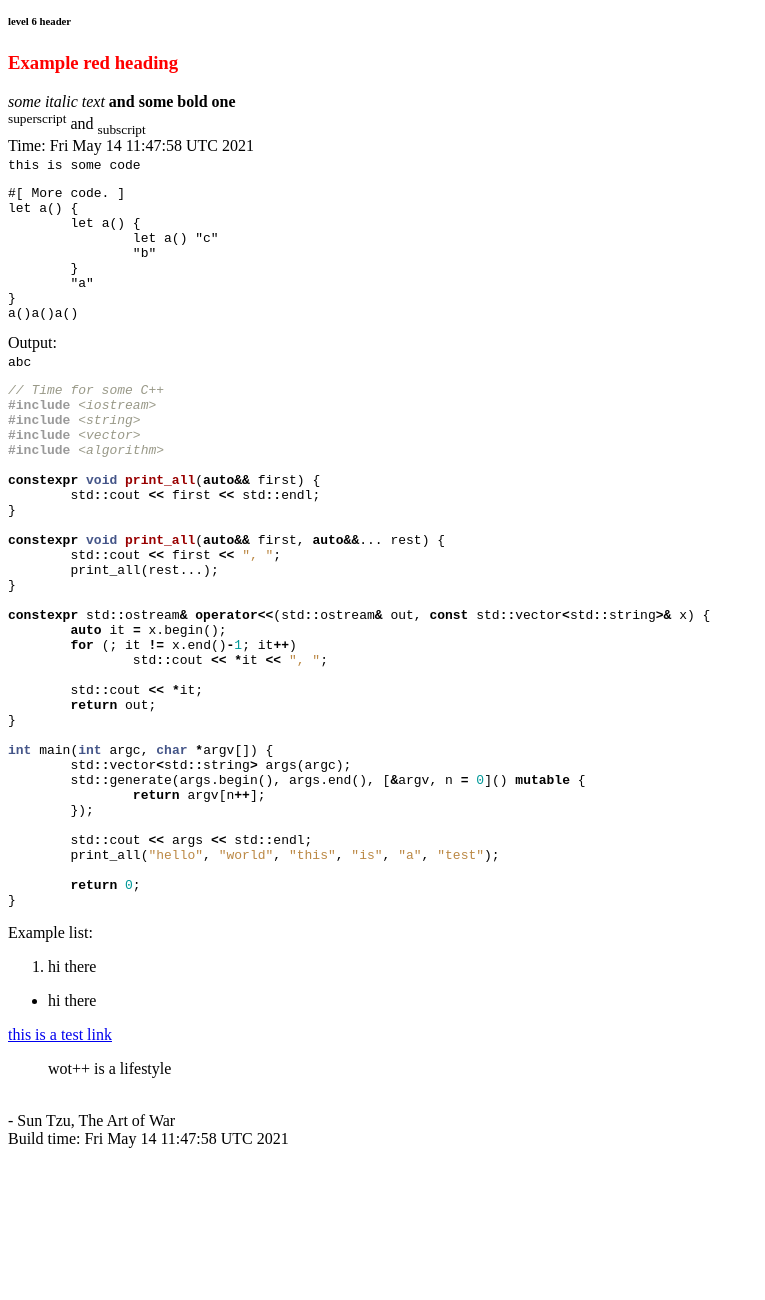
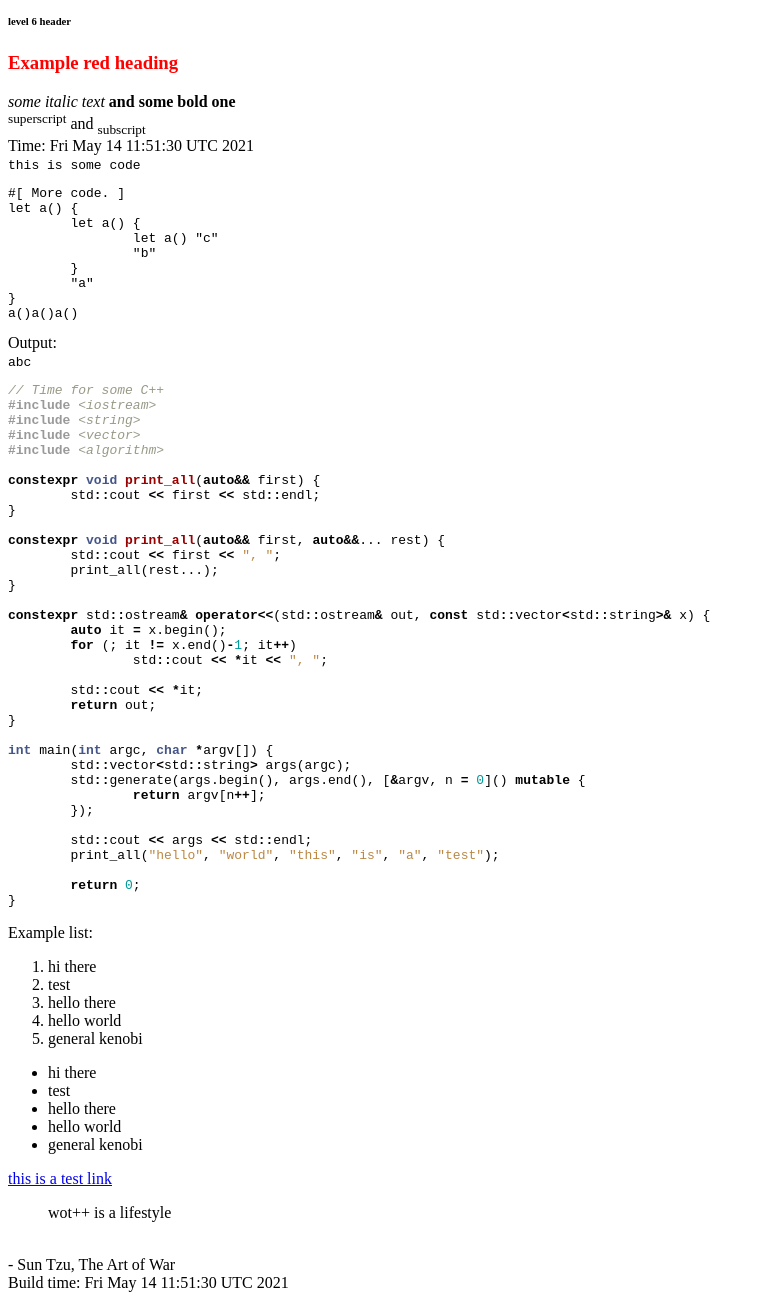
Before and after one commit to jlagarespo/wotpp-docs, a plain HTML site: page index.html in a window 1280 px wide. Shown: the part 334-1634 px from the top of the page, without its empty margins (0-765 px from the left). Before the commit the page ends 1490 px from the top, so only its background shows below. Drawn offline with Linux system fonts and the light colour scheme.

Commit message:
Deploying to gh-pages from @ jlagarespo/wotpp-docs@be4c2abb78da0de951bb01deb70133f8ed9bfe6f 🚀

```diff
--- a/index.html
+++ b/index.html
@@ -28,7 +28,7 @@ which, since I'm writing this for testing purposes, I can't be bothered to do.</
 <h3 style='color: red'>Example red heading</h3>
 <em>some italic text</em> <strong>and some bold one</strong><br>
 <sup>superscript</sup> and <sub>subscript</sub><br>
-<time>Time: Fri May 14 11:47:58 UTC 2021</time><br>
+<time>Time: Fri May 14 11:51:30 UTC 2021</time><br>
 <code>this is some code</code><br>
 <pre><code>#[ More code. ]
 let a() {
@@ -79,14 +79,22 @@ Output:<br>
 </pre></div></code></pre>
 <p>Example list:</p>
 <ol>
-<li test='hello there' hello world='general kenobi'>hi there</li>
+<li>hi there</li>
+<li>test</li>
+<li>hello there</li>
+<li>hello world</li>
+<li>general kenobi</li>
 </ol>
 <ul>
-<li test='hello there' hello world='general kenobi'>hi there</li>
+<li>hi there</li>
+<li>test</li>
+<li>hello there</li>
+<li>hello world</li>
+<li>general kenobi</li>
 </ul>
 <a href='.'>this is a test link</a><blockquote cite=''>wot++ is a lifestyle</blockquote>
 <br>
  - Sun Tzu, The Art of War<br>
-Build time: <time>Fri May 14 11:47:58 UTC 2021</time>
+Build time: <time>Fri May 14 11:51:30 UTC 2021</time>
 </body>
 </html>
```
